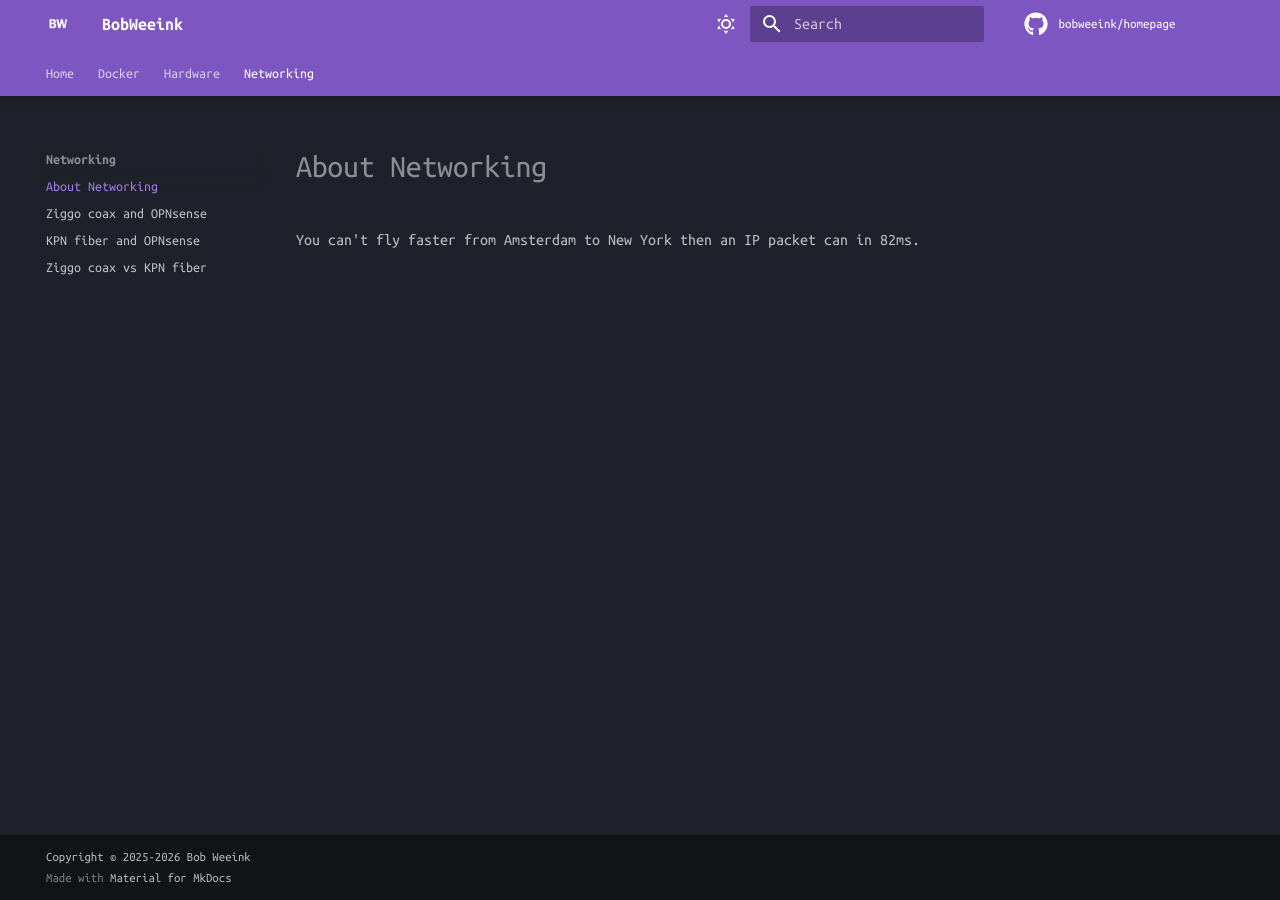
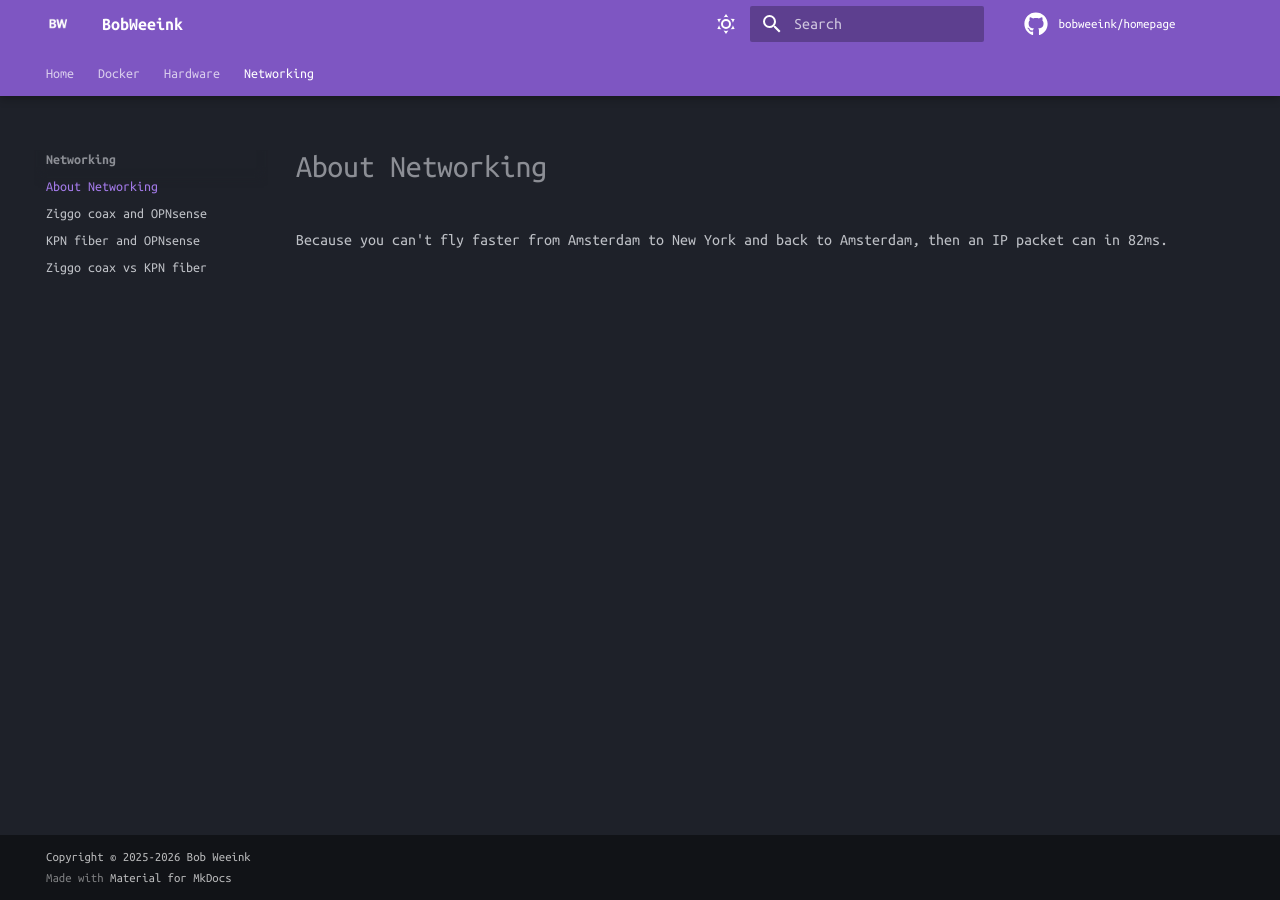
Before and after one commit to bobweeink/homepage, an MkDocs documentation site: the page built from docs/networking/index.md, in a window 1280 px wide. Built offline with MkDocs 1.6.1 and Material for MkDocs 9.7.7, drawn with Linux system fonts in a browser that asks for light colours; comment, search, counter and statistics services are not loaded.

Commit message:
changed networking index

```diff
--- a/docs/networking/index.md
+++ b/docs/networking/index.md
@@ -1,3 +1,3 @@
 # About Networking
 
-You can't fly faster from Amsterdam to New York then an IP packet can in 82ms.
+Because you can't fly faster from Amsterdam to New York and back to Amsterdam, then an IP packet can in 82ms.
```
